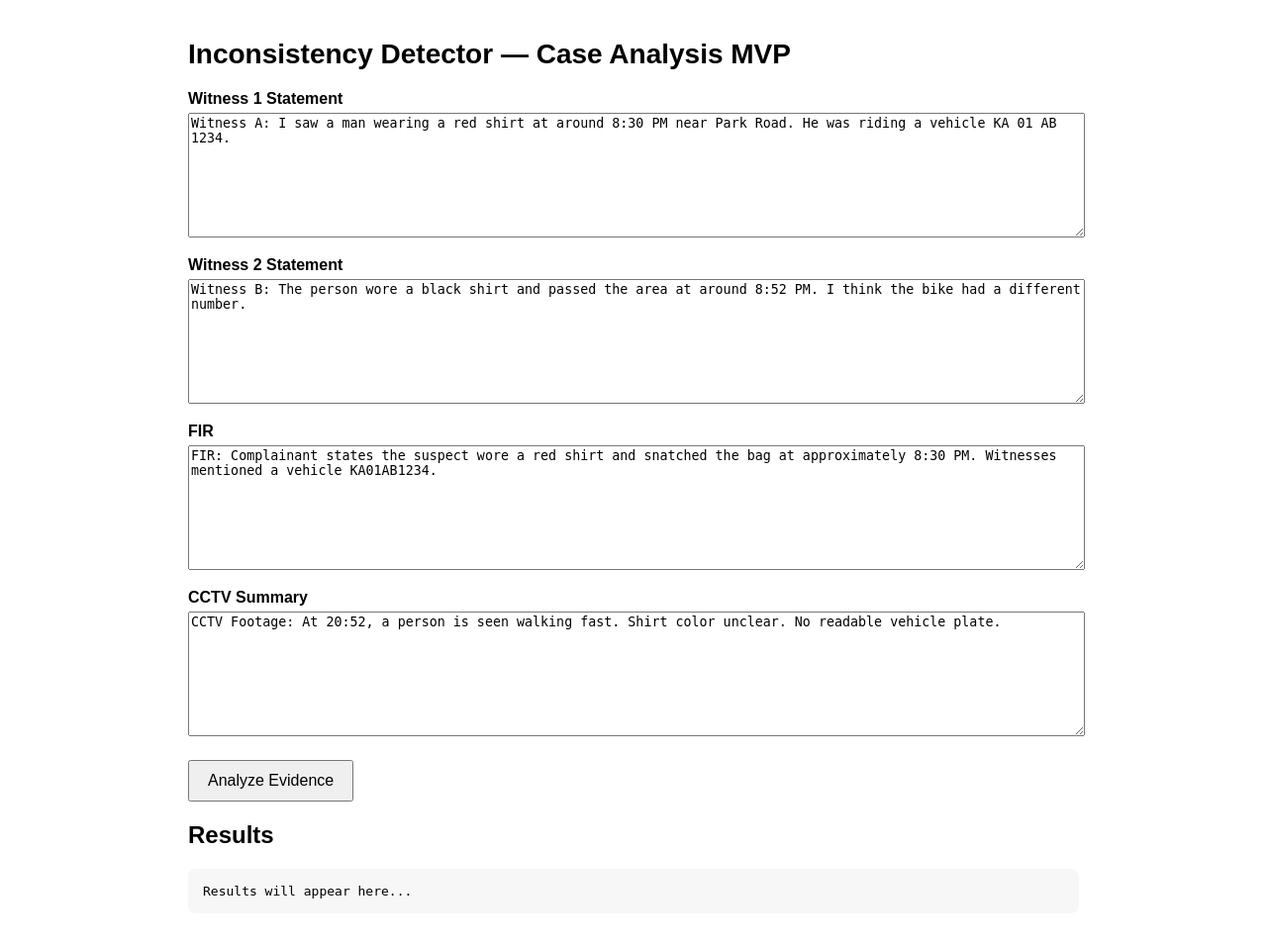
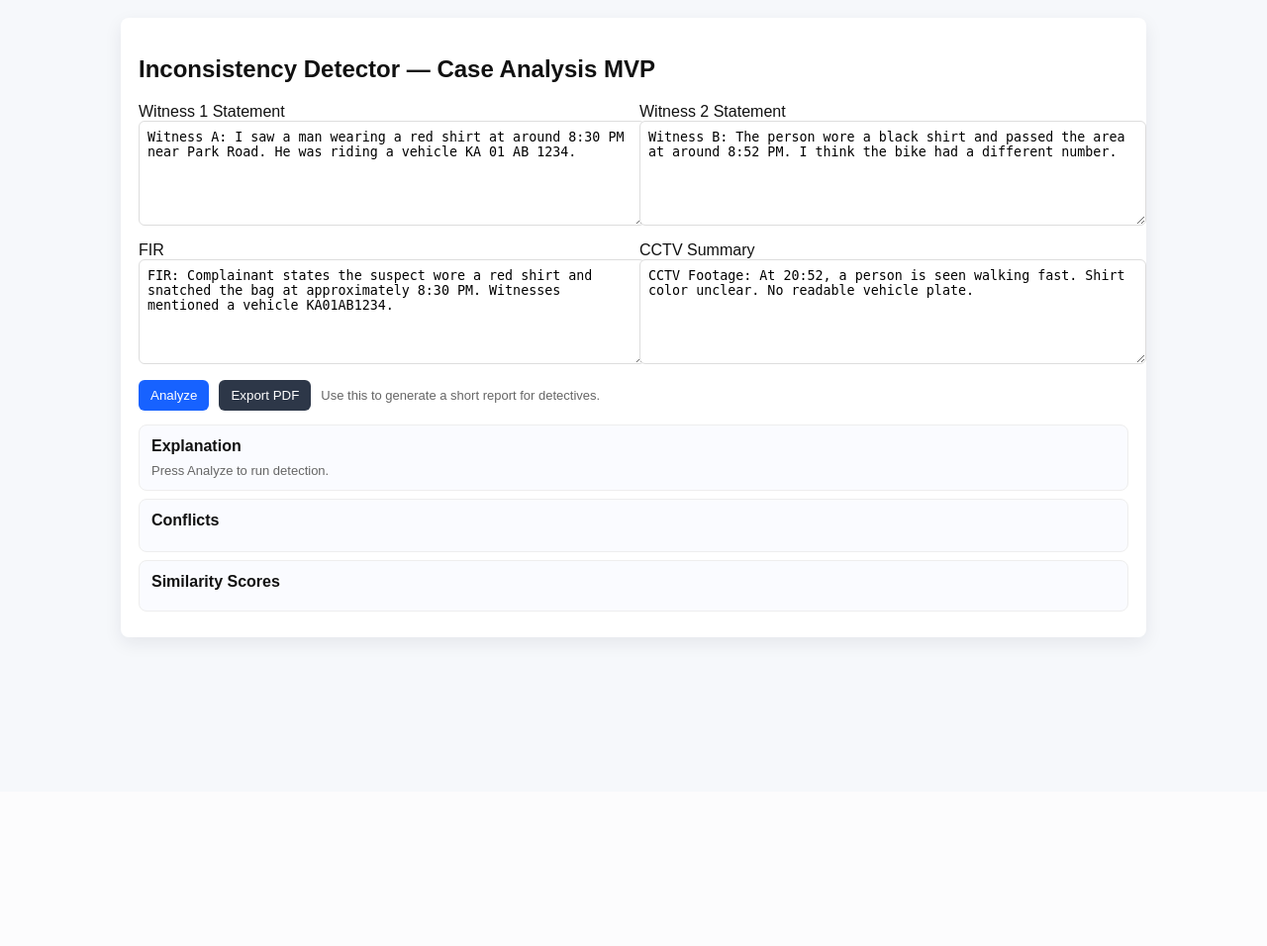
Before and after one commit to Manoj-Sk21/Inconsistency_Detector, a Flask app: page / in a window 1280 px wide. Shown: the whole page at 99% size. After the commit the page ends 654 px from the top, so only its background shows below. Run offline with Flask 3, Linux system fonts and the light colour scheme.

Commit message:
updated UI and changed html from index.html

```diff
--- a/requirements.txt
+++ b/requirements.txt
@@ -5,3 +5,4 @@ dateparser
 sentence-transformers
 numpy
 python-dotenv
+reportlab
--- a/templates/index.html
+++ b/templates/index.html
@@ -2,54 +2,190 @@
 <html>
 <head>
   <meta charset="utf-8" />
-  <title>Inconsistency Detector — MVP</title>
+  <title>Inconsistency Detector — Demo</title>
   <style>
-    body { font-family: Arial, sans-serif; padding: 20px; max-width: 900px; margin: auto; }
-    h1 { font-size: 28px; margin-bottom: 20px; }
-    label { font-weight: bold; display: block; margin-top: 15px; }
-    textarea { width: 100%; height: 120px; margin-top: 5px; }
-    button { margin-top: 20px; padding: 10px 18px; font-size: 16px; cursor: pointer; }
-    pre { background: #f7f7f7; padding: 15px; white-space: pre-wrap; border-radius: 8px; }
+    body { font-family: Arial, sans-serif; margin: 18px; background:#f6f8fb; color:#111; }
+    .container { max-width: 1000px; margin: 0 auto; background: #fff; padding: 18px; border-radius:8px; box-shadow: 0 6px 18px rgba(20,30,50,0.08); }
+    textarea { width:100%; height:88px; padding:8px; border-radius:6px; border:1px solid #ddd; resize:vertical; }
+    .row { display:flex; gap:12px; align-items:flex-start; margin-bottom:12px; }
+    .col { flex:1; min-width:180px; }
+    button { background:#1762ff; color:white; border:0; padding:8px 12px; border-radius:6px; cursor:pointer; }
+    button.secondary { background:#2d3748; }
+    .results { margin-top:14px; }
+    .card { background:#fafbff; padding:12px; border-radius:8px; border:1px solid #eee; margin-bottom:8px; }
+    .badge { display:inline-block; padding:6px 8px; border-radius:999px; font-weight:600; font-size:13px; color:white; margin-right:6px; }
+    .badge.high { background:#e53935; }   /* red */
+    .badge.medium { background:#f59e0b; } /* yellow/orange */
+    .badge.low { background:#10b981; }    /* green */
+    .top-panel { display:flex; gap:12px; margin-bottom:12px; }
+    .top-card { flex:1; padding:12px; border-radius:8px; background:linear-gradient(180deg,#fff,#f7fbff); border:1px solid #e6eefc; }
+    .finding { padding:10px; border-radius:6px; background:#fff; border:1px solid #eee; margin-bottom:8px; }
+    .small { font-size:13px; color:#666; }
+    pre { background:#0f1724; color:#e6eefc; padding:10px; border-radius:6px; overflow:auto; max-height:320px; }
   </style>
 </head>
 <body>
-  <h1>Inconsistency Detector — Case Analysis MVP</h1>
+  <div class="container">
+    <h2>Inconsistency Detector — Case Analysis MVP</h2>
 
+    <div class="row">
+      <div class="col">
         <label>Witness 1 Statement</label>
         <textarea id="w1">Witness A: I saw a man wearing a red shirt at around 8:30 PM near Park Road. He was riding a vehicle KA 01 AB 1234.</textarea>
-
+      </div>
+      <div class="col">
         <label>Witness 2 Statement</label>
         <textarea id="w2">Witness B: The person wore a black shirt and passed the area at around 8:52 PM. I think the bike had a different number.</textarea>
+      </div>
+    </div>
 
+    <div class="row">
+      <div class="col">
         <label>FIR</label>
         <textarea id="fir">FIR: Complainant states the suspect wore a red shirt and snatched the bag at approximately 8:30 PM. Witnesses mentioned a vehicle KA01AB1234.</textarea>
-
+      </div>
+      <div class="col">
         <label>CCTV Summary</label>
         <textarea id="cctv">CCTV Footage: At 20:52, a person is seen walking fast. Shirt color unclear. No readable vehicle plate.</textarea>
+      </div>
+    </div>
 
-  <button id="run">Analyze Evidence</button>
+    <div style="display:flex; gap:10px; align-items:center; margin-bottom:10px;">
+      <button id="analyzeBtn">Analyze</button>
+      <button id="exportBtn" class="secondary">Export PDF</button>
+      <div class="small">Use this to generate a short report for detectives.</div>
+    </div>
 
-  <h2>Results</h2>
-  <pre id="out">Results will appear here...</pre>
+    <!-- Top 3 findings panel -->
+    <div class="top-panel" id="topPanel" style="display:none">
+      <div class="top-card">
+        <strong>Top 3 Findings</strong>
+        <div id="topList" style="margin-top:8px"></div>
+      </div>
+      <div class="top-card">
+        <strong>Quick Action</strong>
+        <div style="margin-top:8px" id="actions">
+          <div class="small">1. Re-interview plate witness</div>
+          <div class="small">2. Validate CCTV timestamp</div>
+          <div class="small">3. Confirm clothing via canvass</div>
+        </div>
+      </div>
+    </div>
+
+    <!-- Results + explanation -->
+    <div class="results">
+      <div class="card">
+        <strong>Explanation</strong>
+        <div id="explanation" style="margin-top:8px" class="small">Press Analyze to run detection.</div>
+      </div>
+
+      <div class="card">
+        <strong>Conflicts</strong>
+        <div id="conflictList" style="margin-top:10px"></div>
+      </div>
+
+      <div class="card">
+        <strong>Similarity Scores</strong>
+        <div id="sims" style="margin-top:8px"></div>
+      </div>
+    </div>
+  </div>
 
 <script>
-    document.getElementById('run').onclick = async () => {
-      const data = {
+function severityFor(conflict) {
+  const high = ["TIME_MISMATCH","VEHICLE_MISMATCH"];
+  const medium = ["PERSON_MISMATCH","COLOR_MISMATCH"];
+  const low = ["MISSING_DETAIL"];
+  if (high.includes(conflict.type)) return 3;
+  if (medium.includes(conflict.type)) return 2;
+  if (low.includes(conflict.type)) return 1;
+  return 1;
+}
+function badgeForSeverity(score) {
+  if (score >= 3) return '<span class="badge high">High</span>';
+  if (score == 2) return '<span class="badge medium">Medium</span>';
+  return '<span class="badge low">Low</span>';
+}
+
+document.getElementById('analyzeBtn').addEventListener('click', async ()=>{
+  const w1 = document.getElementById('w1').value;
+  const w2 = document.getElementById('w2').value;
+  const fir = document.getElementById('fir').value;
+  const cctv = document.getElementById('cctv').value;
+
+  document.getElementById('explanation').innerText = 'Analyzing...';
+  document.getElementById('conflictList').innerHTML = '';
+  document.getElementById('sims').innerText = '';
+
+  const resp = await fetch('/analyze', {
+    method:'POST',
+    headers:{'Content-Type': 'application/json'},
+    body: JSON.stringify({witness1: w1, witness2: w2, fir: fir, cctv: cctv})
+  });
+  const data = await resp.json();
+
+  const conflicts = data.conflicts || [];
+  const withScores = conflicts.map(c => ({...c, score: severityFor(c)}));
+  withScores.sort((a,b) => b.score - a.score);
+
+  const topPanel = document.getElementById('topPanel');
+  const topList = document.getElementById('topList');
+  topList.innerHTML = '';
+  if (withScores.length) {
+    topPanel.style.display = 'flex';
+    withScores.slice(0,3).forEach((c,idx)=>{
+      const badge = badgeForSeverity(c.score);
+      const title = c.type.replace(/_/g,' ');
+      let desc = JSON.stringify(c).replace(/^{|}$/g,'');
+      topList.innerHTML += `<div class="finding">${badge}<strong> ${title}</strong><div class="small">${desc}</div></div>`;
+    });
+  } else {
+    topPanel.style.display = 'none';
+  }
+
+  document.getElementById('explanation').innerHTML = data.explanation || 'No explanation provided';
+
+  const conflictList = document.getElementById('conflictList');
+  conflictList.innerHTML = '';
+  withScores.forEach(c=>{
+    const sevBadge = badgeForSeverity(c.score);
+    const title = c.type.replace(/_/g,' ');
+    const details = document.createElement('div');
+    details.className = 'finding';
+    details.innerHTML = `${sevBadge} <strong>${title}</strong><div class="small">${JSON.stringify(c)}</div>`;
+    conflictList.appendChild(details);
+  });
+
+  document.getElementById('sims').innerHTML = (data.similarities || []).map(s=>`<div class="small">${s.pair.join(' ↔ ')} : ${s.similarity}</div>`).join('');
+});
+
+// Export PDF
+document.getElementById('exportBtn').addEventListener('click', async ()=>{
+  const payload = {
     witness1: document.getElementById('w1').value,
     witness2: document.getElementById('w2').value,
     fir: document.getElementById('fir').value,
     cctv: document.getElementById('cctv').value
   };
-
-      const res = await fetch('/analyze', {
-        method: 'POST',
-        headers: { 'Content-Type': 'application/json' },
-        body: JSON.stringify(data)
+  const resp = await fetch('/export_pdf', {
+    method:'POST',
+    headers:{'Content-Type': 'application/json'},
+    body: JSON.stringify(payload)
   });
-
-      const json = await res.json();
-      document.getElementById('out').textContent = JSON.stringify(json, null, 2);
-    };
+  if (!resp.ok) {
+    const t = await resp.text();
+    alert('Export failed: ' + t);
+    return;
+  }
+  const blob = await resp.blob();
+  const url = URL.createObjectURL(blob);
+  const a = document.createElement('a');
+  a.href = url; a.download = 'Inconsistency_Report.pdf';
+  document.body.appendChild(a);
+  a.click();
+  a.remove();
+  URL.revokeObjectURL(url);
+});
 </script>
 </body>
 </html>
```
Also changed, not shown: 1 other file. Lines whose indentation alone changed are shown as unchanged.
